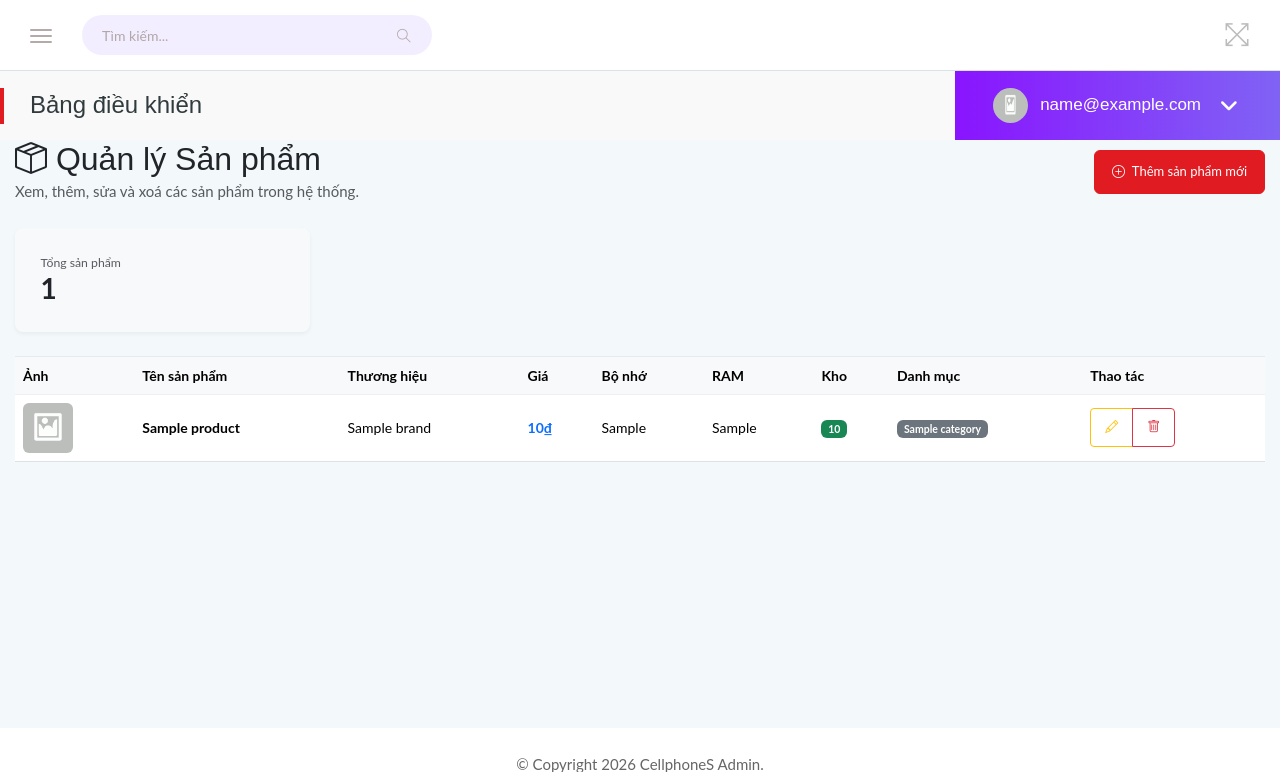
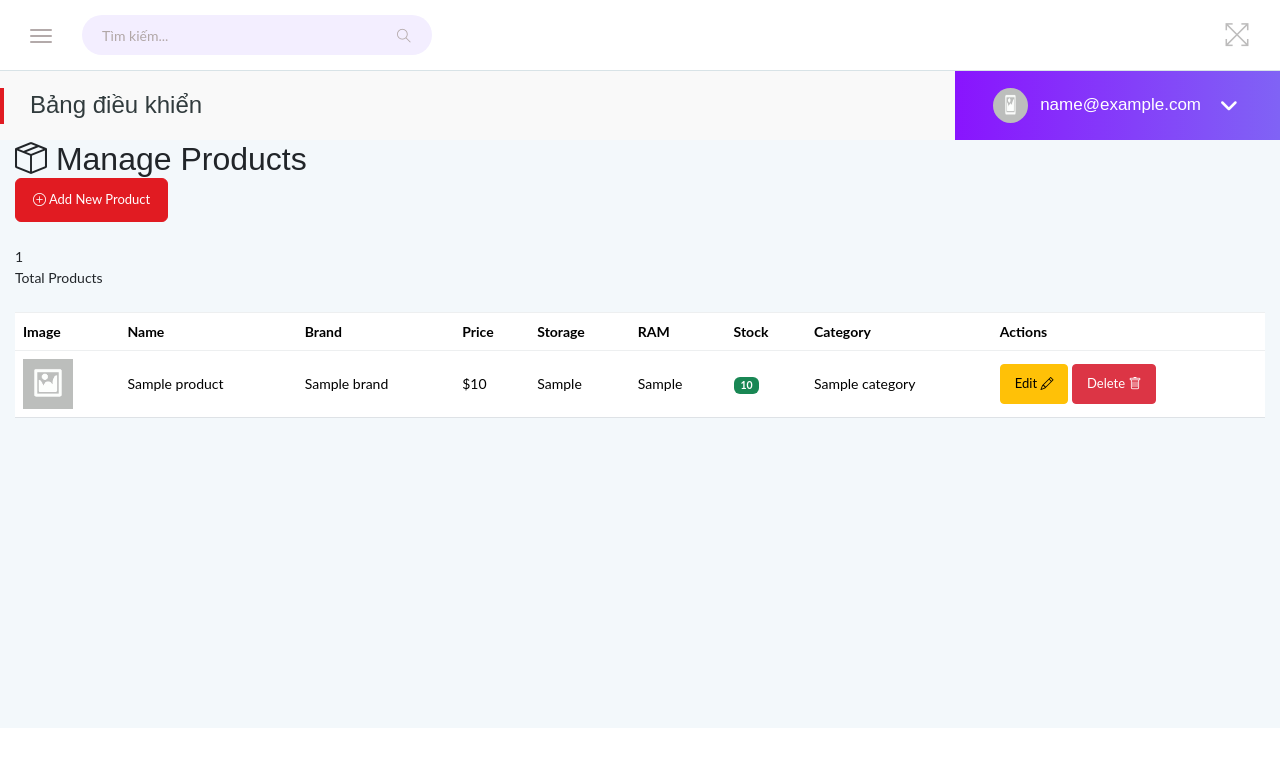
Before and after one commit to ThienKim52/ASS_LAPTOP_WEB_DEV, a PHP site: page /index.php?page=manage_products in a window 1280 px wide. Shown: the top 772 px of the page. Run offline with PHP 8.4, Linux system fonts and the light colour scheme; the visitor is signed in with stand-in values (Sample User, id 1); tables that the repository leaves empty hold one stand-in row (values such as "Sample post"); some libraries are stand-ins or nearby versions.

Commit message:
Update manage products page

```diff
--- a/views/admin/manage_products.php
+++ b/views/admin/manage_products.php
@@ -2,83 +2,75 @@
 
 <div class="main-content-inner">
 
-            <div class="content-header mb-4 d-flex justify-content-between align-items-center">
-                <div>
-                    <h2><i class="bi bi-box-seam"></i> Quản lý Sản phẩm</h2>
-                    <p class="text-muted">Xem, thêm, sửa và xoá các sản phẩm trong hệ thống.</p>
-                </div>
+            <div class="content-header mb-4">
+                <h2><i class="bi bi-box-seam"></i> Manage Products</h2>
                 <button class="btn btn-primary" onclick="showCreateModal()">
-                    <i class="bi bi-plus-circle me-1"></i> Thêm sản phẩm mới
+                    <i class="bi bi-plus-circle"></i> Add New Product
                 </button>
             </div>
 
             <div class="content-card">
                 <!-- Statistics -->
-                <div class="row mb-4">
-                    <div class="col-md-3">
-                        <div class="card bg-light border-0">
-                            <div class="card-body">
-                                <div class="text-muted small">Tổng sản phẩm</div>
-                                <div class="h3 mb-0 fw-bold"><?= number_format($totalProducts) ?></div>
-                            </div>
-                        </div>
+                <div class="stats-grid mb-4">
+                    <div class="stat-card">
+                        <div class="stat-value"><?= number_format($totalProducts) ?></div>
+                        <div class="stat-label">Total Products</div>
                     </div>
                 </div>
 
                 <!-- Products Table -->
                 <div class="table-responsive">
-                    <table class="table table-hover align-middle" id="productTable">
-                        <thead class="table-light">
+                    <table class="table table-hover align-middle">
+                        <thead>
                             <tr>
-                                <th>Ảnh</th>
-                                <th>Tên sản phẩm</th>
-                                <th>Thương hiệu</th>
-                                <th>Giá</th>
-                                <th>Bộ nhớ</th>
+                                <th>Image</th>
+                                <th>Name</th>
+                                <th>Brand</th>
+                                <th>Price</th>
+                                <th>Storage</th>
                                 <th>RAM</th>
-                                <th>Kho</th>
-                                <th>Danh mục</th>
-                                <th>Thao tác</th>
+                                <th>Stock</th>
+                                <th>Category</th>
+                                <th>Actions</th>
                             </tr>
                         </thead>
                         <tbody>
                             <?php if (empty($products)): ?>
                                 <tr>
-                                    <td colspan="9" class="text-center py-4 text-muted">Không tìm thấy sản phẩm nào</td>
+                                    <td colspan="9" class="text-center">No products found</td>
                                 </tr>
                             <?php else: ?>
                                 <?php foreach ($products as $product): ?>
                                     <tr>
                                         <td>
                                             <?php
-                                            $imageSrc = htmlspecialchars($product['image']);
+                                            $imageSrc =  'assets/img/products/' . $product['name']. '.jpg';
+                                            // Check if it's a local path or URL
                                             if (!empty($imageSrc) && (strpos($imageSrc, 'http') === 0 || file_exists($imageSrc))) {
-                                                echo '<img src="' . $imageSrc . '" alt="' . htmlspecialchars($product['name']) . '" class="rounded" style="width: 50px; height: 50px; object-fit: cover;">';
+                                                echo '<img src="' . $imageSrc . '" alt="' . htmlspecialchars($product['name']) . '" style="width: 50px; height: 50px; object-fit: cover;">';
                                             } else {
-                                                echo '<img src="assets/img/placeholder.png" alt="No image" class="rounded" style="width: 50px; height: 50px; object-fit: cover;">';
+                                                echo '<img src="assets/img/placeholder.png" alt="No image" style="width: 50px; height: 50px; object-fit: cover;">';
                                             }
                                             ?>
                                         </td>
-                                        <td class="fw-bold"><?= htmlspecialchars($product['name']) ?></td>
+                                        <td><?= htmlspecialchars($product['name']) ?></td>
                                         <td><?= htmlspecialchars($product['brand']) ?></td>
-                                        <td class="text-primary fw-bold"><?= number_format($product['price']) ?>₫</td>
+                                        <td>$<?= number_format($product['price']) ?></td>
                                         <td><?= htmlspecialchars($product['storage']) ?></td>
-                                        <td><?= htmlspecialchars($product['ram'] ?? '-') ?></td>
+                                        <td><?= htmlspecialchars($product['ram'] ?? '') ?></td>
                                         <td>
                                             <span class="badge <?= $product['stock'] > 0 ? 'bg-success' : 'bg-danger' ?>">
                                                 <?= $product['stock'] ?>
                                             </span>
                                         </td>
-                                        <td><span class="badge bg-secondary"><?= htmlspecialchars($product['category']) ?></span></td>
+                                        <td><?= htmlspecialchars($product['category']) ?></td>
                                         <td>
-                                            <div class="btn-group">
-                                                <button class="btn btn-sm btn-outline-warning" onclick="editProduct(<?= $product['id'] ?>)" title="Sửa">
-                                                    <i class="bi bi-pencil"></i>
-                                                </button>
-                                                <button class="btn btn-sm btn-outline-danger" onclick="deleteProduct(<?= $product['id'] ?>)" title="Xoá">
-                                                    <i class="bi bi-trash"></i>
-                                                </button>
-                                            </div>
+                                            <button class="btn btn-sm btn-warning" onclick="editProduct(<?= $product['id'] ?>)">Edit
+                                                <i class="bi bi-pencil"></i>
+                                            </button>
+                                            <button class="btn btn-sm btn-danger" onclick="deleteProduct(<?= $product['id'] ?>)">Delete
+                                                <i class="bi bi-trash"></i>
+                                            </button>
                                         </td>
                                     </tr>
                                 <?php endforeach; ?>
@@ -91,10 +83,14 @@
                 <?php if ($totalPages > 1): ?>
                 <nav aria-label="Product pagination" class="mt-4">
                     <ul class="pagination justify-content-center">
+                        <!-- First Page Button -->
                         <li class="page-item <?= $page <= 1 ? 'disabled' : '' ?>">
-                            <a class="page-link" href="?page=manage_products&product_page=1">&laquo;&laquo;</a>
+                            <a class="page-link" href="?page=manage_products&product_page=1" aria-label="First">
+                                <span aria-hidden="true">&laquo;&laquo;</span>
+                            </a>
                         </li>
 
+                        <!-- Page Numbers -->
                         <?php
                         $startPage = max(1, $page - 2);
                         $endPage = min($totalPages, $page + 2);
@@ -123,22 +119,26 @@
                             </li>
                         <?php endif; ?>
 
+                        <!-- Last Page Button -->
                         <li class="page-item <?= $page >= $totalPages ? 'disabled' : '' ?>">
-                            <a class="page-link" href="?page=manage_products&product_page=<?= $totalPages ?>">&raquo;&raquo;</a>
+                            <a class="page-link" href="?page=manage_products&product_page=<?= $totalPages ?>" aria-label="Last">
+                                <span aria-hidden="true">&raquo;&raquo;</span>
+                            </a>
                         </li>
                     </ul>
                 </nav>
                 <?php endif; ?>
             </div>
-</div>
+        </div>
+    </div>
 
     <!-- Create/Edit Modal -->
     <div class="modal fade" id="productModal" tabindex="-1">
         <div class="modal-dialog modal-lg">
             <div class="modal-content">
-                <div class="modal-header bg-primary text-white">
-                    <h5 class="modal-title" id="modalTitle">Thêm sản phẩm mới</h5>
-                    <button type="button" class="btn-close btn-close-white" data-bs-dismiss="modal"></button>
+                <div class="modal-header">
+                    <h5 class="modal-title" id="modalTitle">Add New Product</h5>
+                    <button type="button" class="btn-close" data-bs-dismiss="modal"></button>
                 </div>
                 <form id="productForm" enctype="multipart/form-data">
                     <div class="modal-body">
@@ -147,22 +147,22 @@
 
                         <div class="row">
                             <div class="col-md-6 mb-3">
-                                <label class="form-label fw-bold">Tên sản phẩm *</label>
+                                <label class="form-label">Product Name *</label>
                                 <input type="text" class="form-control" id="productName" name="name" required>
                             </div>
                             <div class="col-md-6 mb-3">
-                                <label class="form-label fw-bold">Thương hiệu *</label>
+                                <label class="form-label">Brand *</label>
                                 <input type="text" class="form-control" id="productBrand" name="brand" required>
                             </div>
                         </div>
 
                         <div class="row">
                             <div class="col-md-4 mb-3">
-                                <label class="form-label fw-bold">Giá (₫) *</label>
+                                <label class="form-label">Price *</label>
                                 <input type="number" class="form-control" id="productPrice" name="price" required>
                             </div>
                             <div class="col-md-4 mb-3">
-                                <label class="form-label fw-bold">Bộ nhớ</label>
+                                <label class="form-label">Storage</label>
                                 <select class="form-select" id="productStorage" name="storage">
                                     <option value="64GB">64GB</option>
                                     <option value="128GB">128GB</option>
@@ -172,16 +172,16 @@
                                 </select>
                             </div>
                             <div class="col-md-4 mb-3">
-                                <label class="form-label fw-bold">Số lượng trong kho *</label>
+                                <label class="form-label">Stock Quantity *</label>
                                 <input type="number" class="form-control" id="productStock" name="stock" required>
                             </div>
                         </div>
 
                         <div class="row">
                             <div class="col-md-6 mb-3">
-                                <label class="form-label fw-bold">RAM</label>
+                                <label class="form-label">RAM</label>
                                 <select class="form-select" id="productRam" name="ram">
-                                    <option value="">Chọn RAM</option>
+                                    <option value="">Select RAM</option>
                                     <option value="4GB">4GB</option>
                                     <option value="6GB">6GB</option>
                                     <option value="8GB">8GB</option>
@@ -191,27 +191,27 @@
                                 </select>
                             </div>
                             <div class="col-md-6 mb-3">
-                                <label class="form-label fw-bold">Danh mục</label>
+                                <label class="form-label">Category</label>
                                 <select class="form-select" id="productCategory" name="category">
                                     <option value="Smartphone">Smartphone</option>
                                     <option value="Tablet">Tablet</option>
                                     <option value="Laptop">Laptop</option>
-                                    <option value="Accessory">Phụ kiện</option>
+                                    <option value="Accessory">Accessory</option>
                                 </select>
                             </div>
                         </div>
 
                         <div class="mb-3">
-                            <label class="form-label fw-bold">Mô tả</label>
+                            <label class="form-label">Description</label>
                             <textarea class="form-control" id="productDescription" name="description" rows="3"></textarea>
                         </div>
 
                         <div class="mb-3">
-                            <label class="form-label fw-bold">Hình ảnh sản phẩm</label>
-                            <div id="dropZone" class="border rounded p-4 text-center bg-light" style="cursor: pointer; border-style: dashed !important;">
-                                <i class="bi bi-cloud-upload" style="font-size: 2.5rem; color: #6c757d;"></i>
-                                <p class="mb-1">Kéo thả ảnh vào đây hoặc click để chọn</p>
-                                <small class="text-muted">Định dạng hỗ trợ: JPG, PNG, GIF (Tối đa 5MB)</small>
+                            <label class="form-label">Product Image</label>
+                            <div id="dropZone" class="border rounded p-4 text-center" style="cursor: pointer; border-style: dashed !important;">
+                                <i class="bi bi-cloud-upload" style="font-size: 3rem; color: #6c757d;"></i>
+                                <p class="mb-2">Drag & drop image here or click to browse</p>
+                                <small class="text-muted">Supported formats: JPG, PNG, GIF (Max 5MB)</small>
                                 <input type="file" class="d-none" id="productImage" name="image" accept="image/*">
                             </div>
                             <div id="currentImagePreview" class="mt-2"></div>
@@ -219,13 +219,14 @@
                         </div>
                     </div>
                     <div class="modal-footer">
-                        <button type="button" class="btn btn-secondary" data-bs-dismiss="modal">Huỷ</button>
-                        <button type="submit" class="btn btn-primary">Lưu sản phẩm</button>
+                        <button type="button" class="btn btn-secondary" data-bs-dismiss="modal">Cancel</button>
+                        <button type="submit" class="btn btn-primary">Save Product</button>
                     </div>
                 </form>
             </div>
         </div>
     </div>
 
+    <script src="https://cdn.jsdelivr.net/npm/bootstrap@5.3.0/dist/js/bootstrap.bundle.min.js"></script>
     <script src="assets/javascript/admin_manage_products.js"></script>
 <?php include 'views/layouts/admin_footer.php'; ?>
```
Also changed, not shown: views/admin/manage_profile.php (+108 -94 lines).
